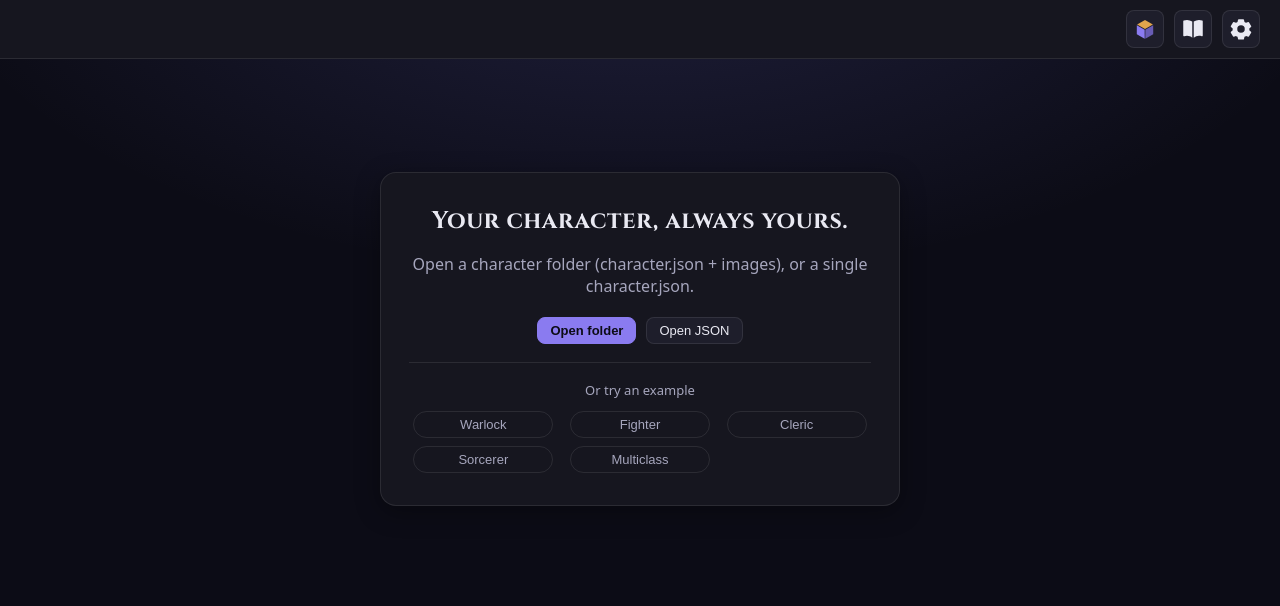
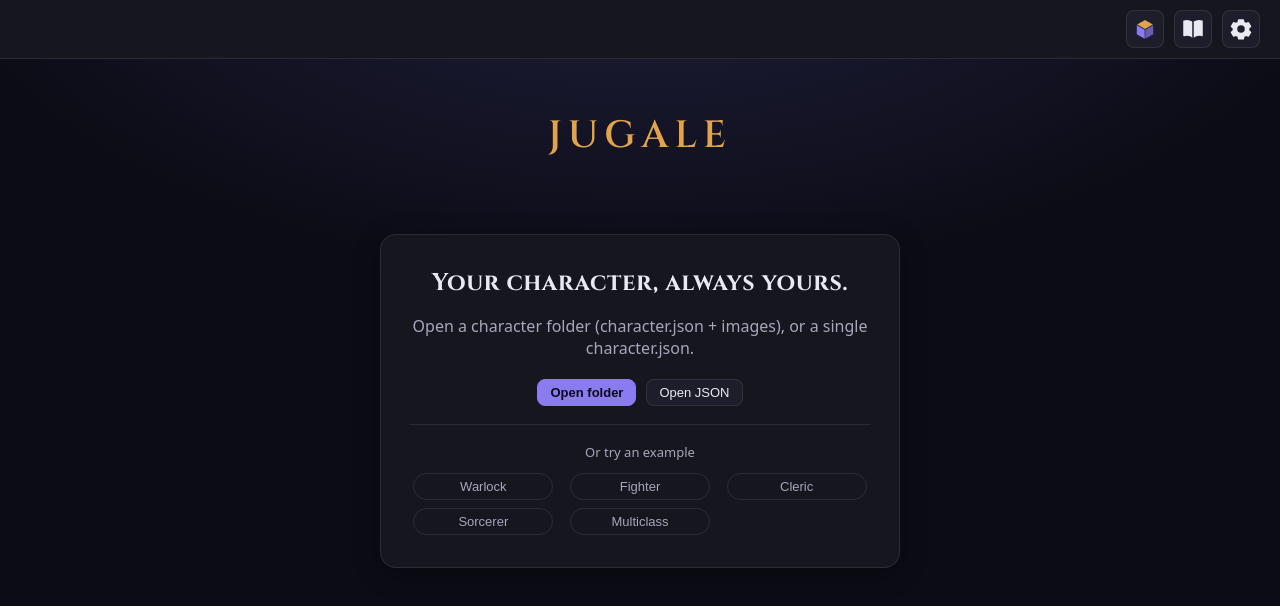
Before and after one commit to SaverioAzzato/jugale, a React (Vite) app: page / in a window 1280 px wide. Shown: the top 606 px of the page. Built offline with nearby package versions, Linux system fonts and the light colour scheme.

Commit message:
rename project to JUGALE; add CONTRIBUTING.md
Pronounced "iugale". Updated the page title, package.json name, README
and docs headers, and added a brand wordmark above the welcome card.
Also adds a CONTRIBUTING.md ahead of the repo going public.

```diff
--- a/index.html
+++ b/index.html
@@ -3,7 +3,7 @@
   <head>
     <meta charset="UTF-8" />
     <meta name="viewport" content="width=device-width, initial-scale=1.0" />
-    <title>D&D Manager</title>
+    <title>JUGALE</title>
   </head>
   <body>
     <div id="root"></div>
--- a/package.json
+++ b/package.json
@@ -1,5 +1,5 @@
 {
-  "name": "dnd-manager",
+  "name": "jugale",
   "version": "2.0.0-dev",
   "private": true,
   "type": "module",
--- a/src/App.tsx
+++ b/src/App.tsx
@@ -315,6 +315,7 @@ function EmptyState({
 }) {
   return (
     <div className="empty-state">
+      <div className="empty-brand">JUGALE</div>
       <div className="empty-card">
         <h1>{t("empty.title")}</h1>
         <p className="muted">{t("empty.body")}</p>
--- a/src/index.css
+++ b/src/index.css
@@ -1133,6 +1133,15 @@ a {
   place-items: center;
   padding: 24px;
 }
+.empty-brand {
+  font-family: var(--font-display);
+  font-size: 38px;
+  font-weight: 600;
+  letter-spacing: 6px;
+  color: var(--gold, var(--accent));
+  margin-bottom: 18px;
+  text-align: center;
+}
 .empty-card {
   max-width: 520px;
   text-align: center;
```
Also changed, not shown: 4 other files (tests, documents, lock files or other folders).
